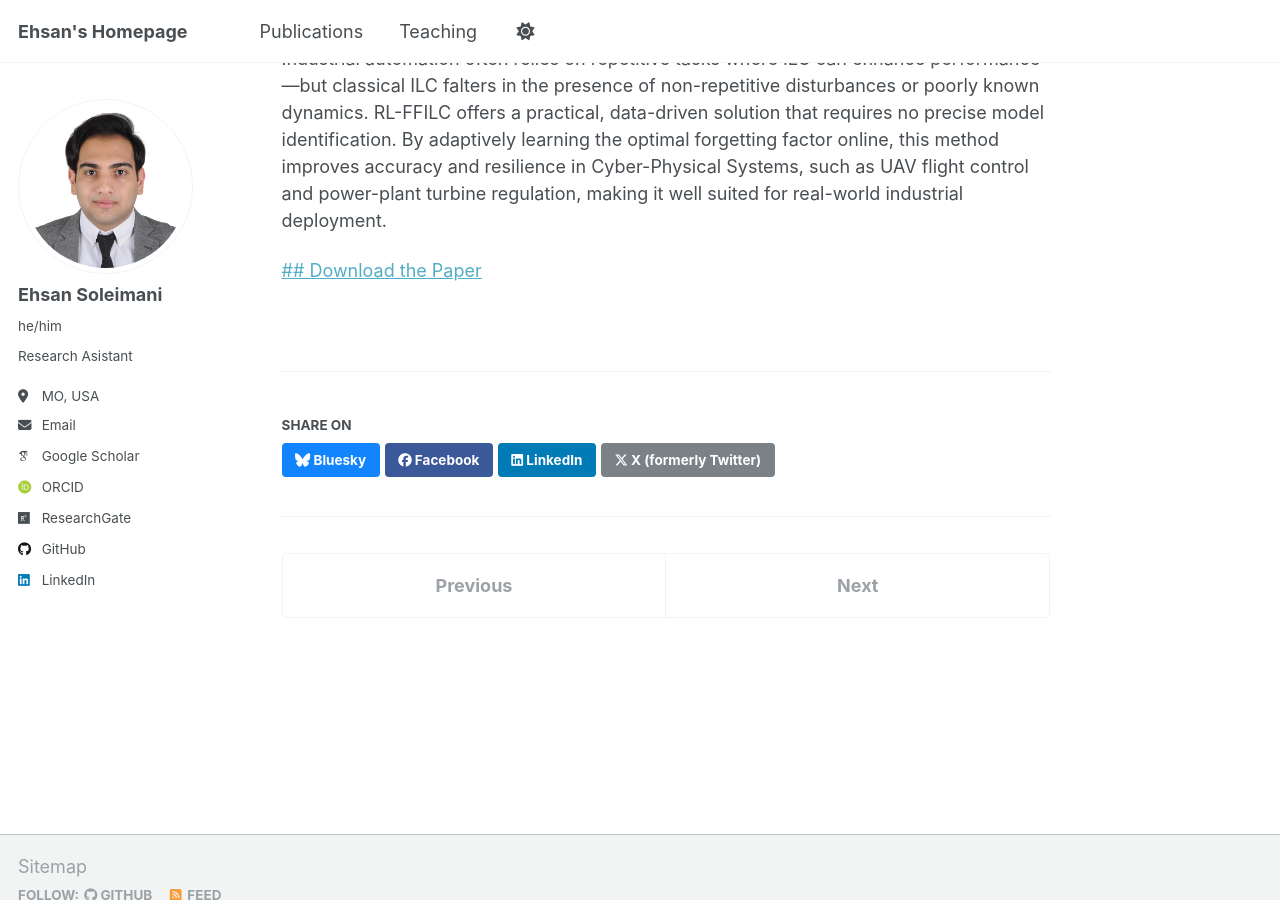
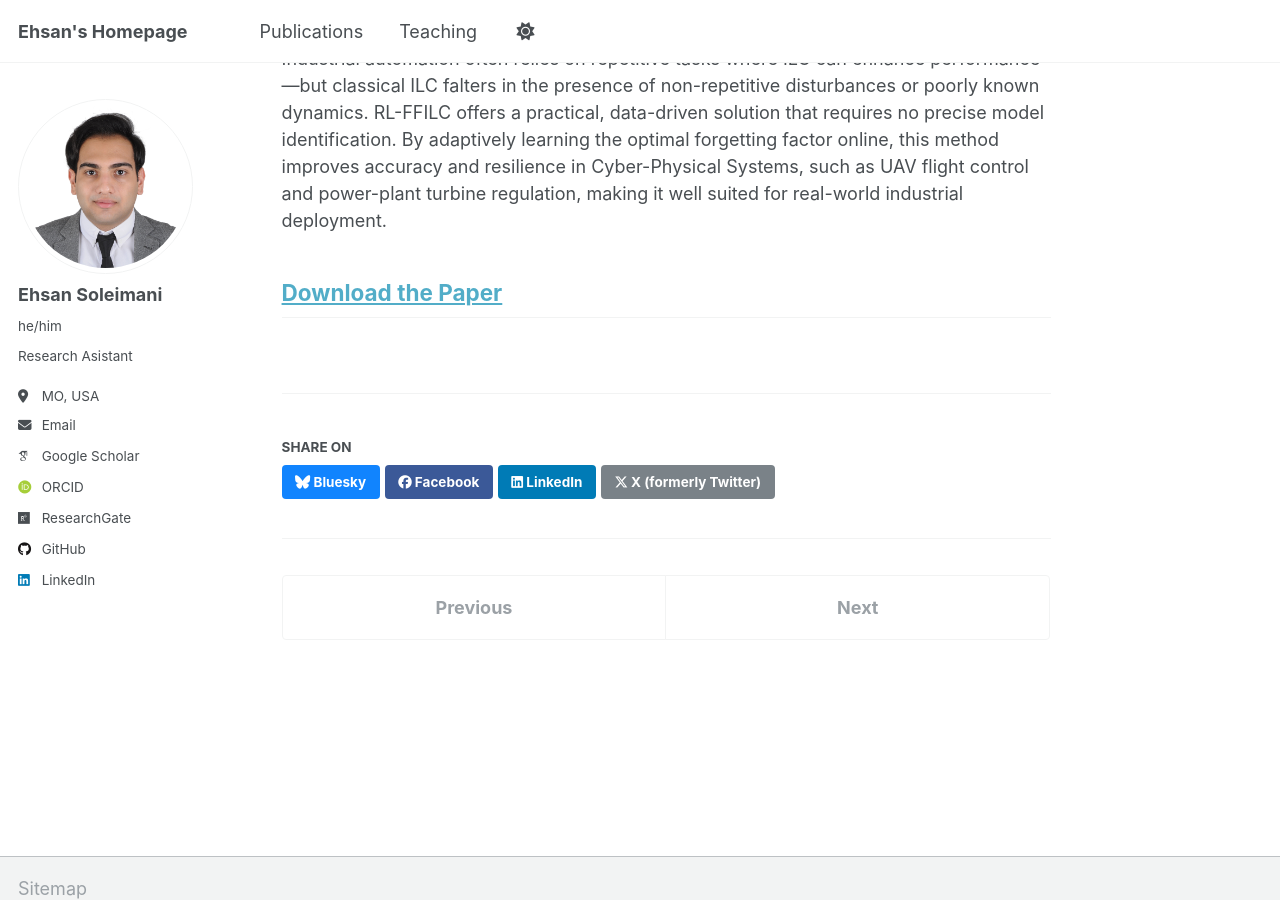
Before and after one commit to EhsanSoleimani1998/EhsanSoleimani1998.github.io, a Jekyll site: the page built from _publications/2025-01-11-data-driven-rl-ff-ilc.md, in a window 1280 px wide and 900 px high, scrolled down 610 px. Built offline with Jekyll 4.4.1, drawn with Linux system fonts in a browser that asks for light colours; some web fonts are replaced; a script that is not in the unit is left out.

```diff
--- a/_publications/2025-01-11-data-driven-rl-ff-ilc.md
+++ b/_publications/2025-01-11-data-driven-rl-ff-ilc.md
@@ -22,4 +22,4 @@ We propose a data-driven control scheme that integrates reinforcement learning (
 
 Industrial automation often relies on repetitive tasks where ILC can enhance performance—but classical ILC falters in the presence of non-repetitive disturbances or poorly known dynamics. RL-FFILC offers a practical, data-driven solution that requires no precise model identification. By adaptively learning the optimal forgetting factor online, this method improves accuracy and resilience in Cyber-Physical Systems, such as UAV flight control and power-plant turbine regulation, making it well suited for real-world industrial deployment.
 
-[## Download the Paper](https://ieeexplore.ieee.org/abstract/document/10879362)
+##  [Download the Paper](https://ieeexplore.ieee.org/abstract/document/10879362)
```
